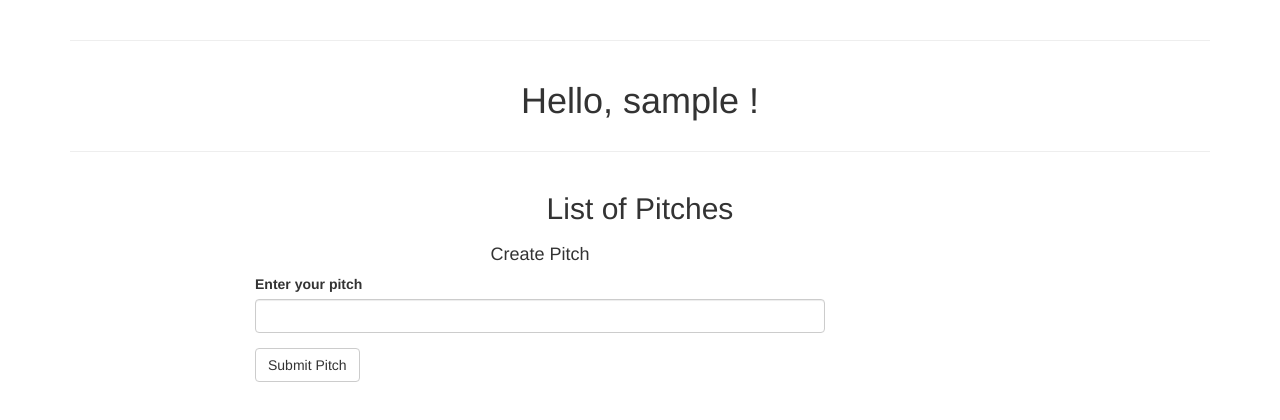
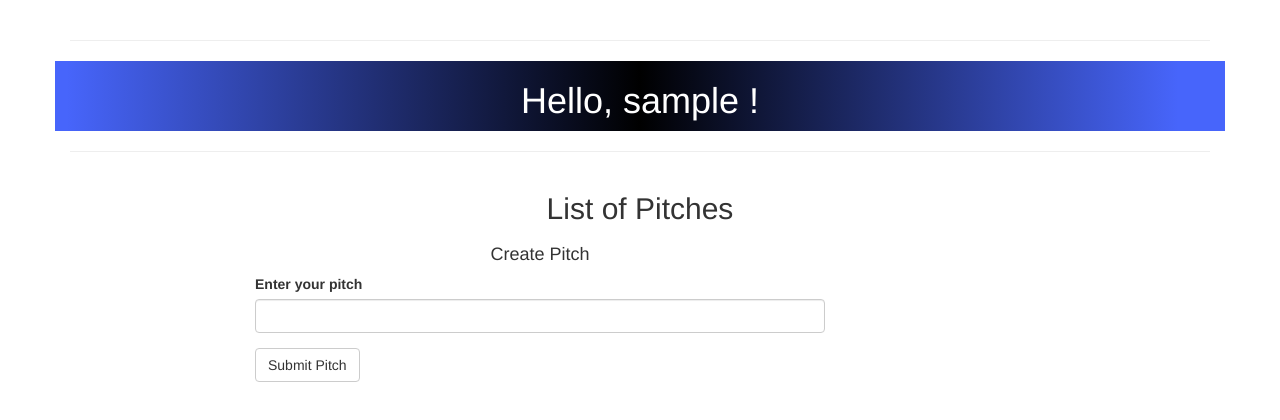
Before and after one commit to John-Kimani/Blue_Chip_Pitch_App, a Flask app: page / in a window 1280 px wide. Shown: the part 52-472 px from the top of the page. Run offline with Flask 2, Linux system fonts and the light colour scheme; the visitor is signed in with stand-in values (Sample User, id 1); data comes from the database, SQL or seed files in the repository; data that the repository does not hold is empty; some libraries are stand-ins or nearby versions.

Commit message:
Style : Profile page

```diff
--- /dev/null
+++ b/app/static/css/index.css
@@ -0,0 +1,5 @@
+.profile{
+    background: rgb(71,101,251);
+    background: linear-gradient(90deg, rgba(71,101,251,1) 1%, rgba(0,0,0,1) 50%, rgba(71,101,251,1) 96%);
+    color: white;
+}
--- a/app/templates/index.html
+++ b/app/templates/index.html
@@ -1,10 +1,15 @@
 {% extends 'base.html' %}
 {% import 'bootstrap/wtf.html' as wtf %}
+
+{% block head %}
+    {{ super() }}
+    <link rel="stylesheet" type="text/css" href="{{ url_for('static', filename='css/index.css') }}">
+{% endblock %}
 
 
 {% block app_context %}
     <div class="row">
-        <div class="col-md-12">
+        <div class="col-md-12 profile">
             <h1 class="text-center">Hello, {{ current_user.username }} !</h1>
             <p>{{ body }}</p>
         </div>
```
